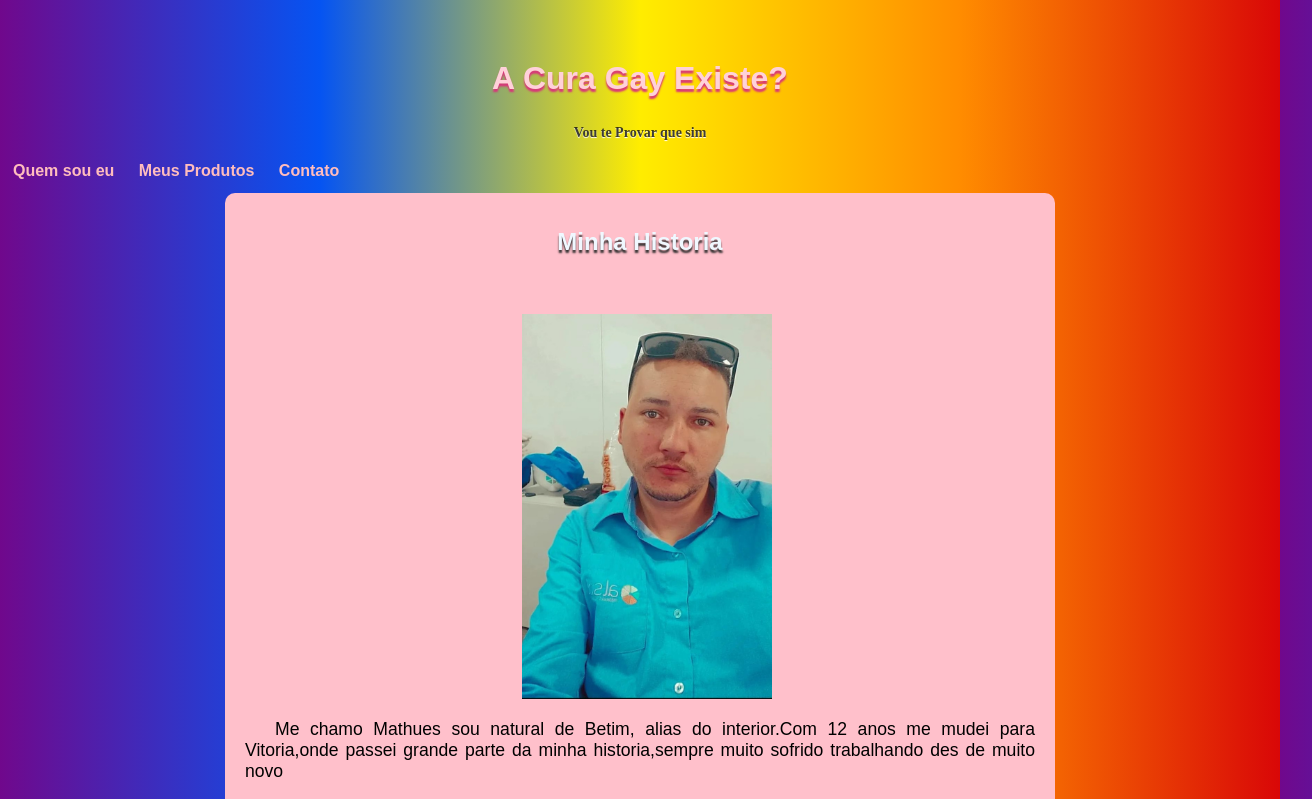
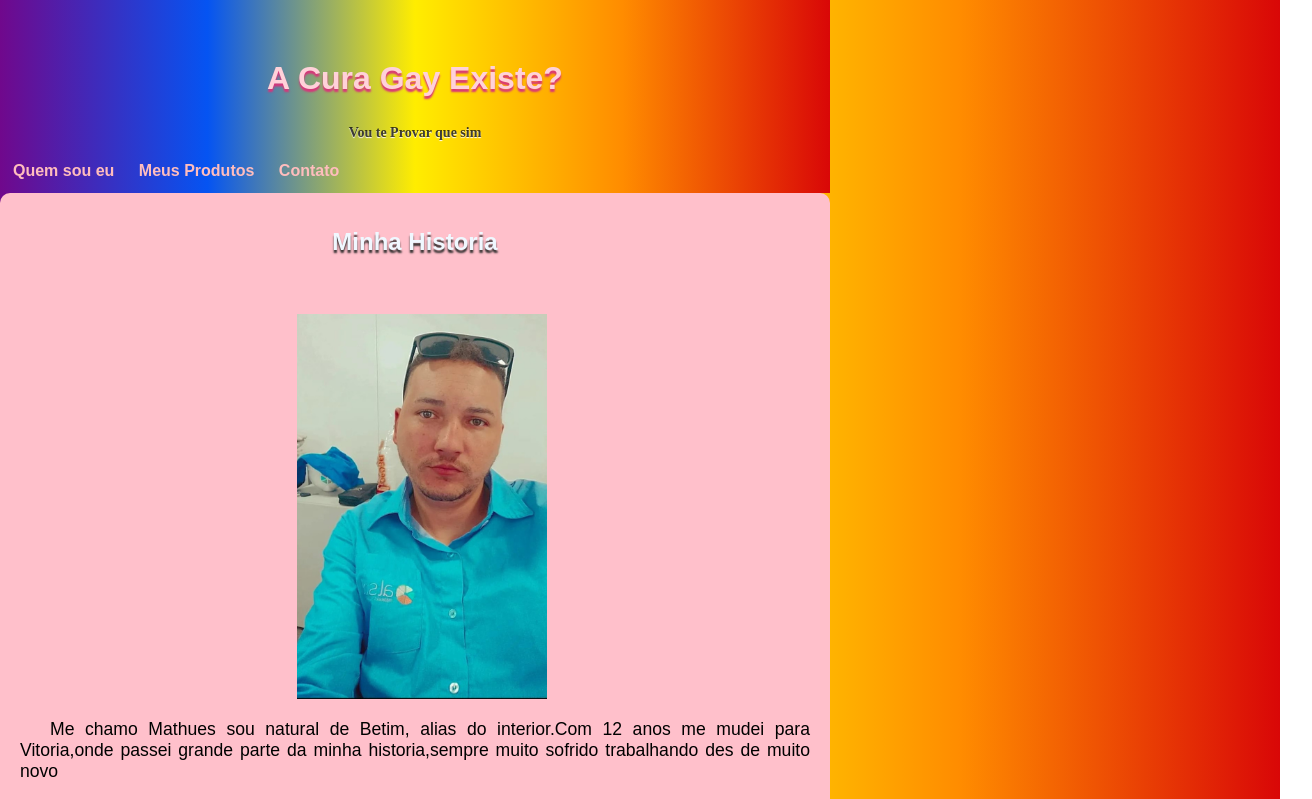
Before and after one commit to Thaleschavesdev2/html.css, a plain HTML site: page desafios/desafio3/index.html in a window 1280 px wide. Shown: the top 799 px of the page, 1312 px wide, since content can reach past the window. Drawn offline with Linux system fonts and the light colour scheme.

Commit message:
display cell

```diff
--- a/desafios/desafio3/index.html
+++ b/desafios/desafio3/index.html
@@ -29,6 +29,7 @@ font-family: Arial, Helvetica, sans-serif;
 background-image: linear-gradient(to right,#70088C,#0554F2,#FFED00,#FF8C00,#D90707);
 margin: 0px;
 padding: 0px;
+display: table-cell
 }
 header{
     background-image: linear-gradient(to right,#70088C,#0554F2,#FFED00,#FF8C00,#D90707);
```
